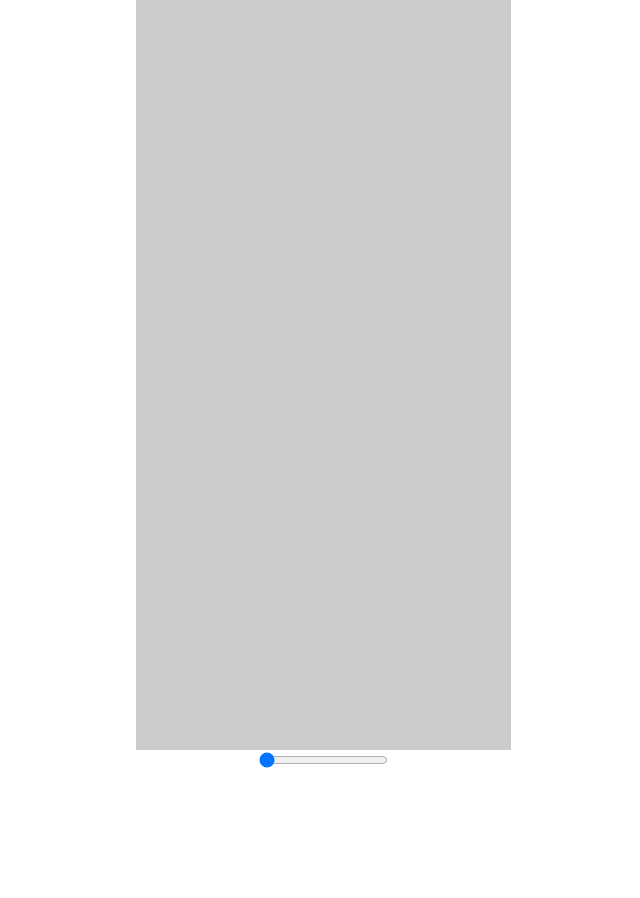
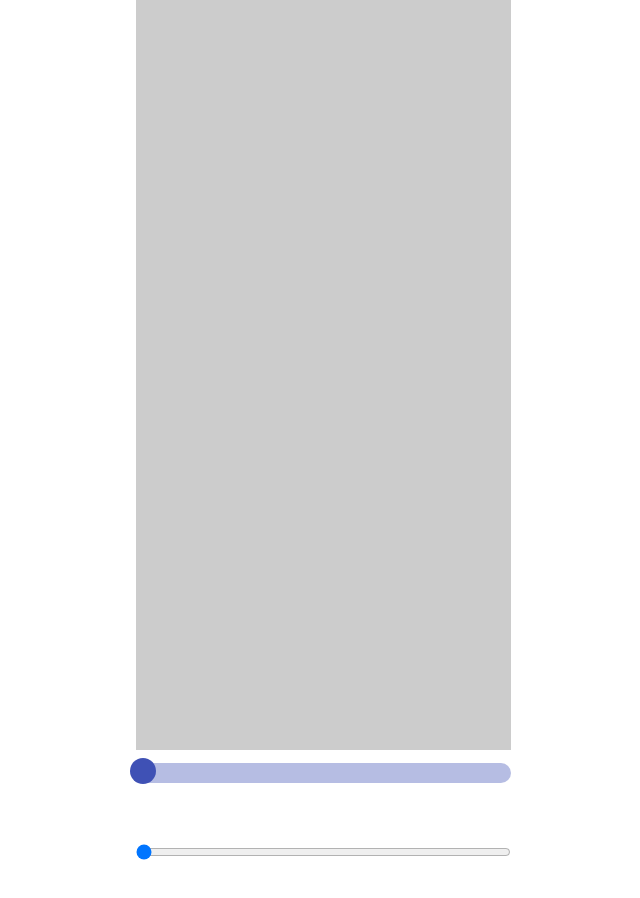
Before and after one commit to seito-developer/shadowX, a React (Create React App) app in the folder my-app/: page / in a window 1280 px wide. Shown: the top 898 px of the page, without its empty margins (129-769 px from the left). Before the commit the page ends 800 px from the top, so only its background shows below. Built offline with nearby package versions, Linux system fonts and the light colour scheme.

Commit message:
updated bar

```diff
--- a/my-app/package.json
+++ b/my-app/package.json
@@ -5,6 +5,7 @@
   "dependencies": {
     "@craco/craco": "^6.1.2",
     "@google-cloud/text-to-speech": "^3.2.2",
+    "@material-ui/core": "^4.12.1",
     "@testing-library/jest-dom": "^5.11.4",
     "@testing-library/react": "^11.1.0",
     "@testing-library/user-event": "^12.1.10",
--- a/my-app/src/App.css
+++ b/my-app/src/App.css
@@ -40,11 +40,14 @@
   }
 }
 
+.player {
+  width: 375px;
+}
 .player-wrapper {
   position: relative;
   /*width: 100%;*/
   /*height: 100%;*/
-  width: 375px;
+  width: 100%;
   height: 750px;
   background: #ccc;
 }
@@ -72,3 +75,24 @@ button {
   padding: 5px;
   border: 1px solid #333;
 }
+
+.progress {
+  width: 100%;
+  height: 100px;
+}
+
+.MuiSlider-root {
+  height: 20px !important;
+}
+.MuiSlider-track {
+  height: 20px !important;
+  border-radius: 10px 0 0 10px !important;
+}
+.MuiSlider-rail {
+  height: 20px !important;
+  border-radius: 10px !important;
+}
+.MuiSlider-thumb {
+  width: 26px !important;
+  height: 26px !important;
+}
--- a/my-app/src/App.tsx
+++ b/my-app/src/App.tsx
@@ -5,6 +5,7 @@ import ReactPlayer from 'react-player'
 // import Player from '@vimeo/player'
 // '@types/vimeo__player'
 // const player = new Player(ReactPlayer);
+import Slider from '@material-ui/core/Slider';
 
 interface Props {
   ref: any
@@ -85,7 +86,7 @@ function App() {
   return (
     <div className="App">
 
-      <div className="player-wrapper">
+      <div className="player">
         <div className='player-wrapper'>
           <ReactPlayer
           className='react-player'
@@ -94,7 +95,16 @@ function App() {
           />
         </div>
 
+        <Slider
+           value={state.played.played * 100}
+           onChange={handleSeekChange}
+             // value={value}
+             // onChange={handleChange}
+             // aria-labelledby="continuous-slider"
+             // height="50px"
+          />
          <input
+          className="progress"
           type='range' min={0} max={0.999999} step='any'
           value={state.played.played}
           // onMouseDown={handleSeekMouseDown}
```
Also changed, not shown: 1 other file (tests, documents, lock files or other folders).
